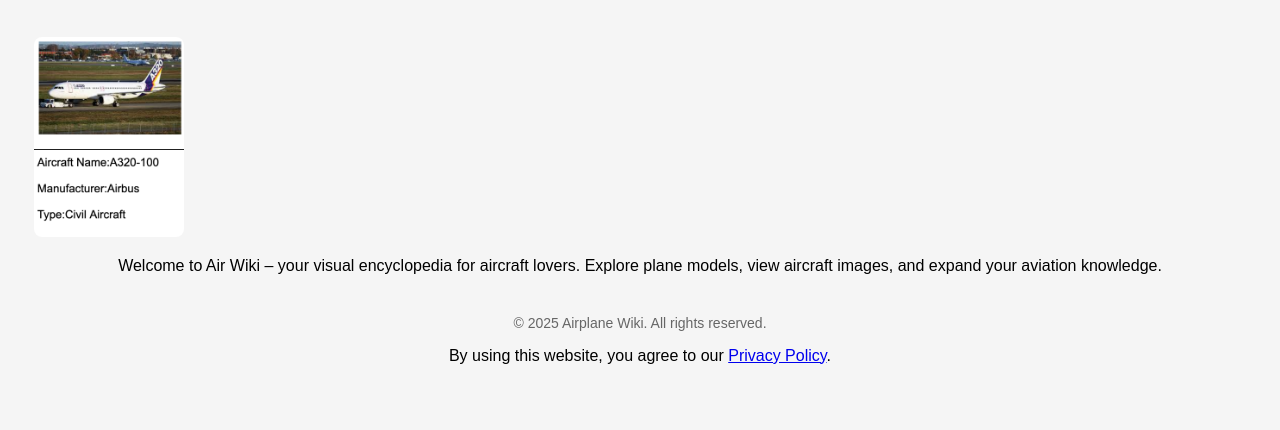
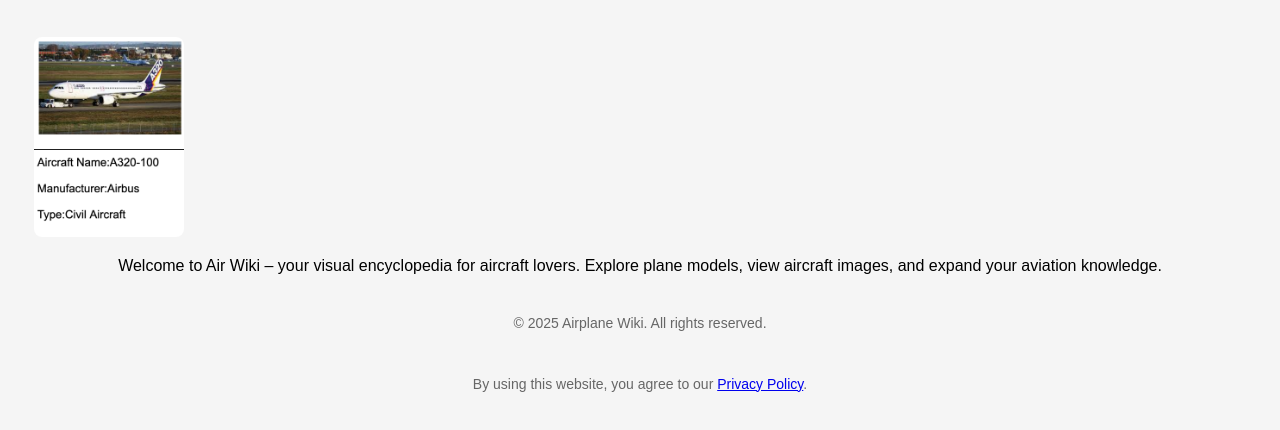
Before and after one commit to lenwlrwr/Airplane-Wiki-, a plain HTML site: page index.html in a window 1280 px wide. Shown: the part 90-520 px from the top of the page. Drawn offline with Linux system fonts and the light colour scheme.

Commit message:
Update index.html

```diff
--- a/index.html
+++ b/index.html
@@ -40,7 +40,7 @@
 <footer style="text-align: center; margin-top: 40px; font-size: 14px; color: #666;">
   © 2025 Airplane Wiki. All rights reserved.
 </footer>
-<footer>
+<footer style="text-align: center; margin-top: 45px; font-size: 14px; color: #666;">
   <p>By using this website, you agree to our <a href="https://lenwlrwr.github.io/Airplane-Wiki-Privacy-Policy/">Privacy Policy</a>.</p>
 </footer>
 </body>
```
